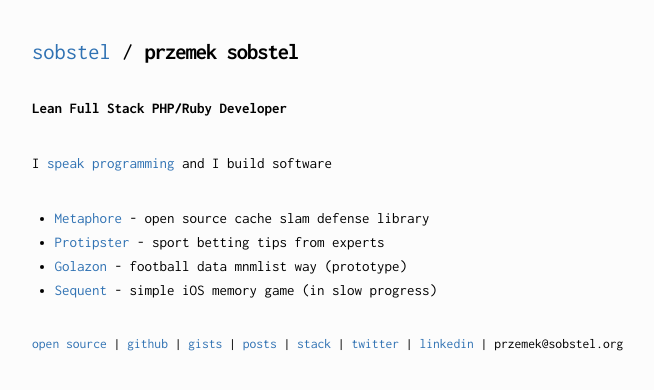
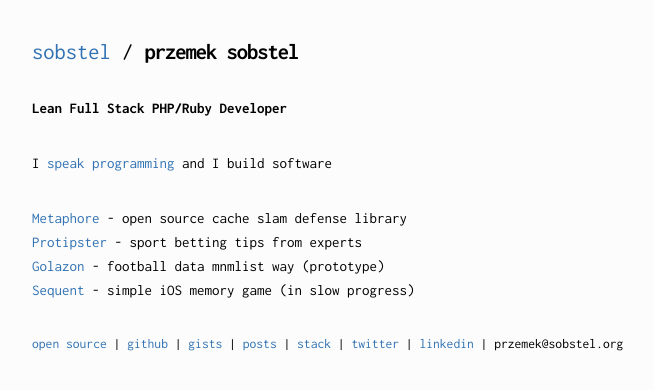
Before and after one commit to sobstel/sobstel.github.com, a Jekyll site: the page built from index.html, in a window 1280 px wide. Shown: the top 390 px of the page, without its empty margins (292-946 px from the left). Built offline with Jekyll 4.4.1, drawn with Linux system fonts in a browser that asks for light colours.

Commit message:
index: no li styles

```diff
--- a/_sass/_layout.scss
+++ b/_sass/_layout.scss
@@ -131,6 +131,10 @@
   p {
     margin: 2rem 0;
   }
+  li {
+    margin-left: 0;
+    list-style-type: none;
+  }
   .about {
     font-weight: bold;
   }
```
